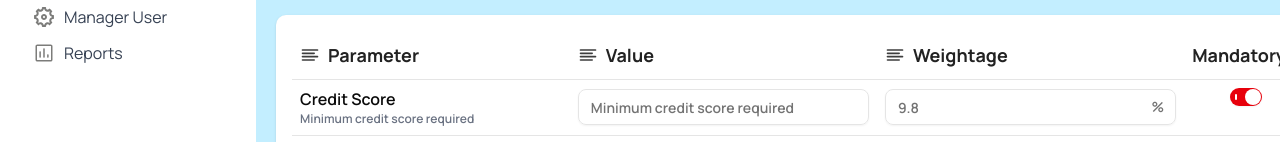
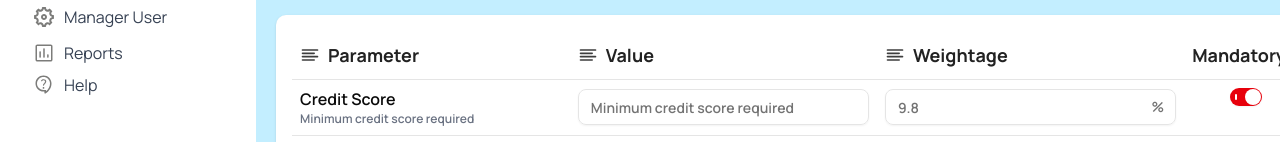
Before and after one commit to shhashwat/nbfc-dashboard, a React (Vite) app: page /nbfc/bre-config in a window 1280 px wide. Shown: the part 249-391 px from the top of the page. Built offline with nearby package versions, Linux system fonts and the light colour scheme.

Commit message:
added help sidebar + other minor UI updates

```diff
--- a/src/App.tsx
+++ b/src/App.tsx
@@ -7,6 +7,7 @@ import AppListRoutes from "./components/Applications List/AppListRoutes";
 import HistoryRoutes from "./components/History/HistoryRoutes";
 import ManagerUserRoutes from "./components/Manager User/ManagerUserRoutes";
 import ReportRoutes from "./components/Reports/ReportRoutes";
+import HelpRoutes from "./components/Help/HelpRoutes";
 
 function App() {
   return (
@@ -19,6 +20,7 @@ function App() {
         <Route path="/history/*" element={<HistoryRoutes />} />
         <Route path="/manager-user/*" element={<ManagerUserRoutes />} />
         <Route path="/reports/*" element={<ReportRoutes />} />
+        <Route path="/help/*" element={<HelpRoutes />} />
       </Routes>
     </>
   );
--- /dev/null
+++ b/src/components/Help/Help.tsx
@@ -0,0 +1,24 @@
+import { Card, CardContent } from "@/components/ui/card";
+import SegmentsCard from "../SegmentsCard";
+import CardHeadline from "../CardHeadline";
+
+const Help = () => {
+  return (
+    <div className="grid place-items-center min-h-[89.5dvh] p-5">
+      <Card className="scale-95 w-full h-full flex items-center p-10">
+        <CardHeadline title="Help" />
+        <CardContent>
+          <SegmentsCard
+            imgSrc="/images/pool_buyout_segment.svg"
+            imgAlt="Pool Buyout Segment"
+            badge="Help"
+            heading="Help"
+            subtext="Help goes here"
+          />
+        </CardContent>
+      </Card>
+    </div>
+  );
+};
+
+export default Help;
--- /dev/null
+++ b/src/components/Help/HelpRoutes.tsx
@@ -0,0 +1,26 @@
+import { Route, Routes } from "react-router-dom";
+import Layout from "../Layout";
+import NotFound from "../NotFound";
+import Help from "./Help";
+
+const HelpRoutes = () => {
+  return (
+    <>
+      <Routes>
+        <Route
+          path=""
+          element={
+            <Layout>
+              <Help />
+            </Layout>
+          }
+        />
+
+        {/* 404 PAGE */}
+        <Route path="*" element={<NotFound />} />
+      </Routes>
+    </>
+  );
+};
+
+export default HelpRoutes;
--- a/src/components/NBFC/BREConfig.tsx
+++ b/src/components/NBFC/BREConfig.tsx
@@ -57,7 +57,7 @@ const BREConfig = () => {
       {loading ? (
         <Card className="w-[67rem] mt-40">
           <CardContent>
-            <SkeletonTableShimmer rows={2} columns={3} />
+            <SkeletonTableShimmer rows={4} columns={3} />
           </CardContent>
         </Card>
       ):(<Tabs
--- a/src/components/NBFC/DisbursementFileInfer.tsx
+++ b/src/components/NBFC/DisbursementFileInfer.tsx
@@ -62,7 +62,7 @@ const DisbursementFileInfer = () => {
   useEffect(() => {
     const timer = setTimeout(() => {
       setLoading(false);
-    }, 500);
+    }, 200);
 
     return () => clearTimeout(timer);
   }, []);
@@ -81,22 +81,22 @@ const DisbursementFileInfer = () => {
         {
           platformField: "Loan Account Number",
           column: "loanId",
-          required: true,
+          required: false,
         },
         {
           platformField: "Sanctioned Amount",
           column: "sanctionedAmount",
-          required: true,
+          required: false,
         },
         {
           platformField: "Disbursed Amount",
           column: "disbursedAmount",
-          required: true,
+          required: false,
         },
         {
           platformField: "Disbursement Date",
           column: "disbursementDate",
-          required: true,
+          required: false,
         },
         {
           platformField: "Tenure (in months)",
--- a/src/components/Sidebar.tsx
+++ b/src/components/Sidebar.tsx
@@ -170,6 +170,29 @@ const Sidebar: React.FC = () => {
                 </>
               )}
             </NavLink>
+            <NavLink
+              to="/help"
+              className={({ isActive }) =>
+                `flex items-center px-4 py-1 rounded-full ${
+                  isActive
+                    ? "bg-blue-100 text-blue-600 font-bold"
+                    : "text-gray-700 hover:bg-blue-100 hover:text-blue-600 hover:font-bold"
+                }`
+              }
+            >
+              {({ isActive }) => (
+                <>
+                  <img
+                    src="/images/icons/help_sidebar.svg"
+                    alt="reports"
+                    className={`mr-2 w-6  hover:filter-blue ${
+                      isActive ? "filter-blue" : ""
+                    }`}
+                  />
+                  Help
+                </>
+              )}
+            </NavLink>
           </li>
         </ul>
       </nav>
```
